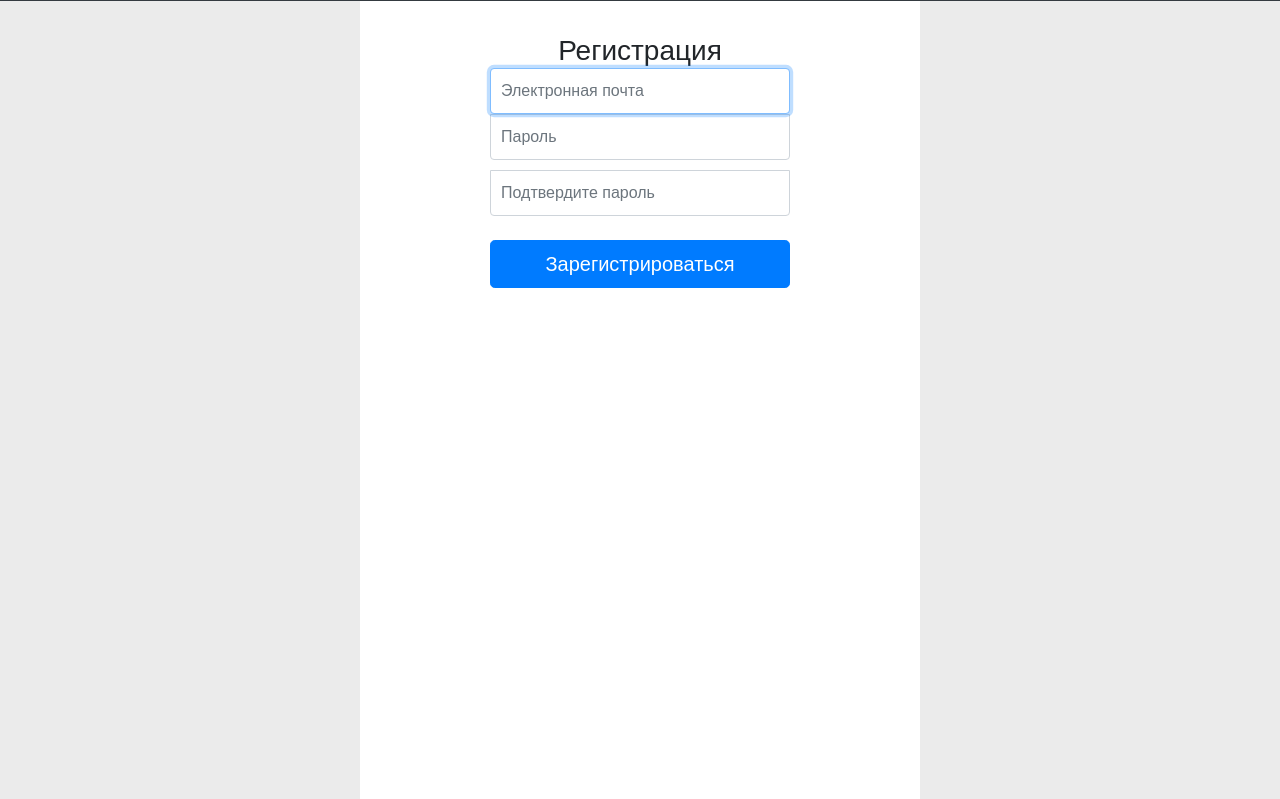
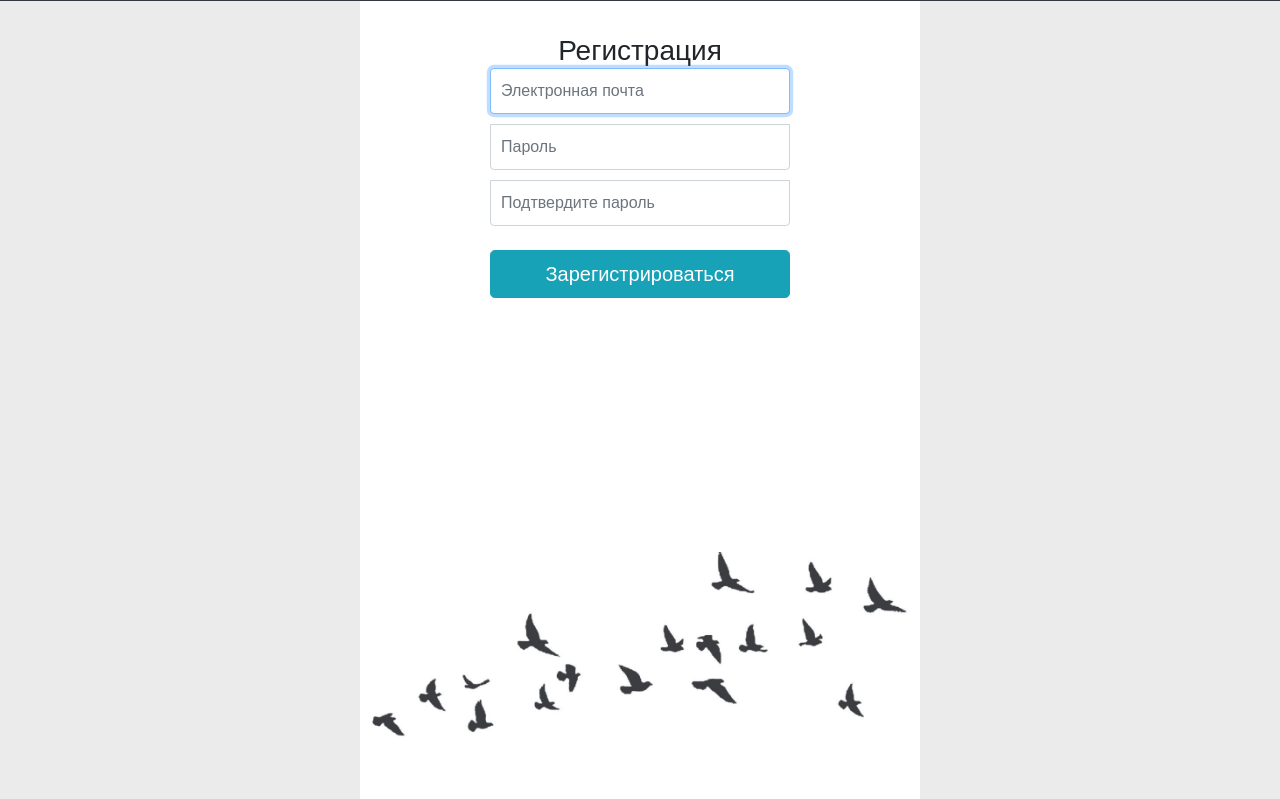
Before and after one commit to Cagey7/chatter, a Flask app: page /register in a window 1280 px wide. Shown: the part 61-860 px from the top of the page. Run offline with Flask 3, Linux system fonts and the light colour scheme; some libraries are stand-ins or nearby versions.

Commit message:
Changed backgroud and colors

```diff
--- a/app/static/styles/base.css
+++ b/app/static/styles/base.css
@@ -64,11 +64,11 @@ body {
 }
 
 .right-user {
-    background-color: rgb(102, 152, 175);
+    background-color: rgb(139, 106, 145);
 }
 
 .left-user {
-    background-color: rgb(138, 138, 138);
+    background-color: rgb(124, 124, 124);
 }
 
 #new-message {
@@ -106,6 +106,7 @@ body {
 #delete-chat {
     float: right;
     text-decoration: none;
-    color: black;
-    font-size: 14px;
+    color: rgb(143, 14, 14);
+    font-size: 16px;
+    margin-right: 15px;
 }
--- a/app/templates/auth/login.html
+++ b/app/templates/auth/login.html
@@ -5,11 +5,15 @@
 {% endblock %}
 
 {% block content %}
+<div class="container">
+    <div class="row" style="min-height: 100vh;">
+        <div class="mx-auto center_block" style="width: 560px;">
+            <div class="container">
                 <form class="form-signin" method="post">
                     {{ form.hidden_tag() }}
                     <h1 class="h3 mb-3 font-weight-normal text-center">Вход</h1>
                     {{ form.email.label(class="sr-only")}}
-        {{ form.email(class="form-control", placeholder="Электронная почта")}}
+                    {{ form.email(class="form-control", placeholder="Электронная почта", style="margin-bottom: 10px;")}}
                     {{ form.password.label(class="sr-only")}}
                     {{ form.password(class="form-control", placeholder="Пароль")}}
                     {{ form.remember_me() }} Не запоминать меня
@@ -19,6 +23,11 @@
                     {% for message in get_flashed_messages() %}
                         <div class="error-message">{{ message }}</div>
                     {% endfor %}
-        {{ form.submit(class="btn btn-lg btn-primary btn-block mt-4", type="submit")}}
+                    {{ form.submit(class="btn btn-lg btn-info btn-block mt-4", type="submit")}}
                 </form>
+            </div>
+            <img src="/static/images/birds.jpeg" style="width: 560px; position: absolute; bottom: 0; max-width: 100%;">
+        </div>
+    </div>
+</div>
 {% endblock %}
--- a/app/templates/auth/register.html
+++ b/app/templates/auth/register.html
@@ -5,11 +5,15 @@
 {% endblock %}
 
 {% block content %}
+<div class="container">
+    <div class="row" style="min-height: 100vh;">
+        <div class="mx-auto center_block" style="width: 560px;">
+            <div class="container">
                 <form class="form-signin" method="post">
                     {{ form.hidden_tag() }}
                     <h1 class="h3 mb-3 font-weight-normal text-center">Регистрация</h>
                     {{ form.email.label(class="sr-only")}}
-        {{ form.email(class="form-control", placeholder="Электронная почта")}}
+                    {{ form.email(class="form-control", placeholder="Электронная почта", style="margin-bottom: 10px;")}}
                     {{ form.password.label(class="sr-only")}}
                     {{ form.password(class="form-control", placeholder="Пароль")}}
                     {{ form.confirm_password.label(class="sr-only")}}
@@ -20,6 +24,11 @@
                     {% for message in get_flashed_messages() %}
                         <div class="error-message">{{ message }}</div>
                     {% endfor %}
-        {{ form.submit(class="btn btn-lg btn-primary btn-block mt-4", type="submit")}}
+                    {{ form.submit(class="btn btn-lg btn-info btn-block mt-4", type="submit")}}
                 </form>
+            </div>
+            <img src="/static/images/birds.jpeg" style="width: 560px; position: absolute; bottom: 0; max-width: 100%;">
+        </div>
+    </div>
+</div>
 {% endblock %}
--- a/app/templates/base.html
+++ b/app/templates/base.html
@@ -87,13 +87,7 @@
             </div>
         </nav>
         {% endif %}
-        <div class="container">
-            <div class="row" style="min-height: 100vh">
-                <div class="mx-auto center_block" style="width: 560px;">
-                    {% block content %}{% endblock %}
-                </div>
-            </div>
-        </div>
+        {% block content %}{% endblock %}
         <script src="https://code.jquery.com/jquery-3.3.1.slim.min.js" integrity="sha384-q8i/X+965DzO0rT7abK41JStQIAqVgRVzpbzo5smXKp4YfRvH+8abtTE1Pi6jizo" crossorigin="anonymous"></script>
 		<script src="https://cdnjs.cloudflare.com/ajax/libs/popper.js/1.14.7/umd/popper.min.js" integrity="sha384-UO2eT0CpHqdSJQ6hJty5KVphtPhzWj9WO1clHTMGa3JDZwrnQq4sF86dIHNDz0W1" crossorigin="anonymous"></script>
 		<script src="https://stackpath.bootstrapcdn.com/bootstrap/4.3.1/js/bootstrap.min.js" integrity="sha384-JjSmVgyd0p3pXB1rRibZUAYoIIy6OrQ6VrjIEaFf/nJGzIxFDsf4x0xIM+B07jRM" crossorigin="anonymous"></script>
--- a/app/templates/replies.html
+++ b/app/templates/replies.html
@@ -5,6 +5,9 @@
 {% endblock %}
 
 {% block content %}
+<div class="container">
+    <div class="row" style="min-height: 100vh;">
+        <div class="mx-auto center_block" style="width: 560px; background: url(/static/images/chatbg.jpeg);">
             <div class="container">
                 <div style="text-align: center;">Ваши неотвеченные переписки</div>
                 {% for chat_id, message in unanswered_chats %}
@@ -16,4 +19,7 @@
                     </a>
                 {% endfor %}
             </div>
+        </div>
+    </div>
+</div>
 {% endblock %}
```
Also changed, not shown: app/templates/404.html (+10 -4 lines), app/templates/500.html (+10 -4 lines), app/templates/auth/profile.html (+9 -2 lines), app/templates/chat.html (+10 -4 lines), app/templates/index.html (+10 -5 lines), app/static/images/chatbg.jpeg (added). Lines whose indentation alone changed are shown as unchanged.
